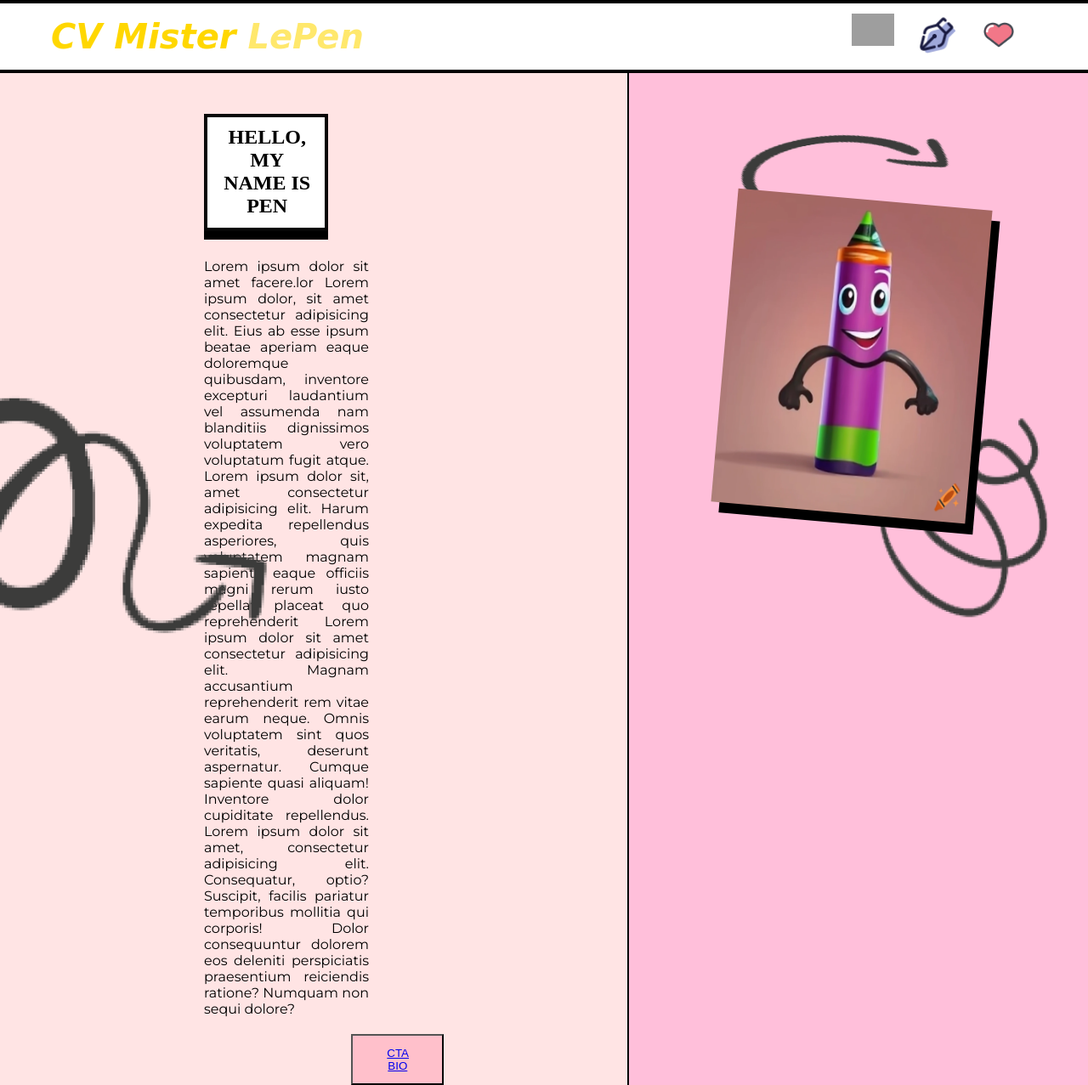
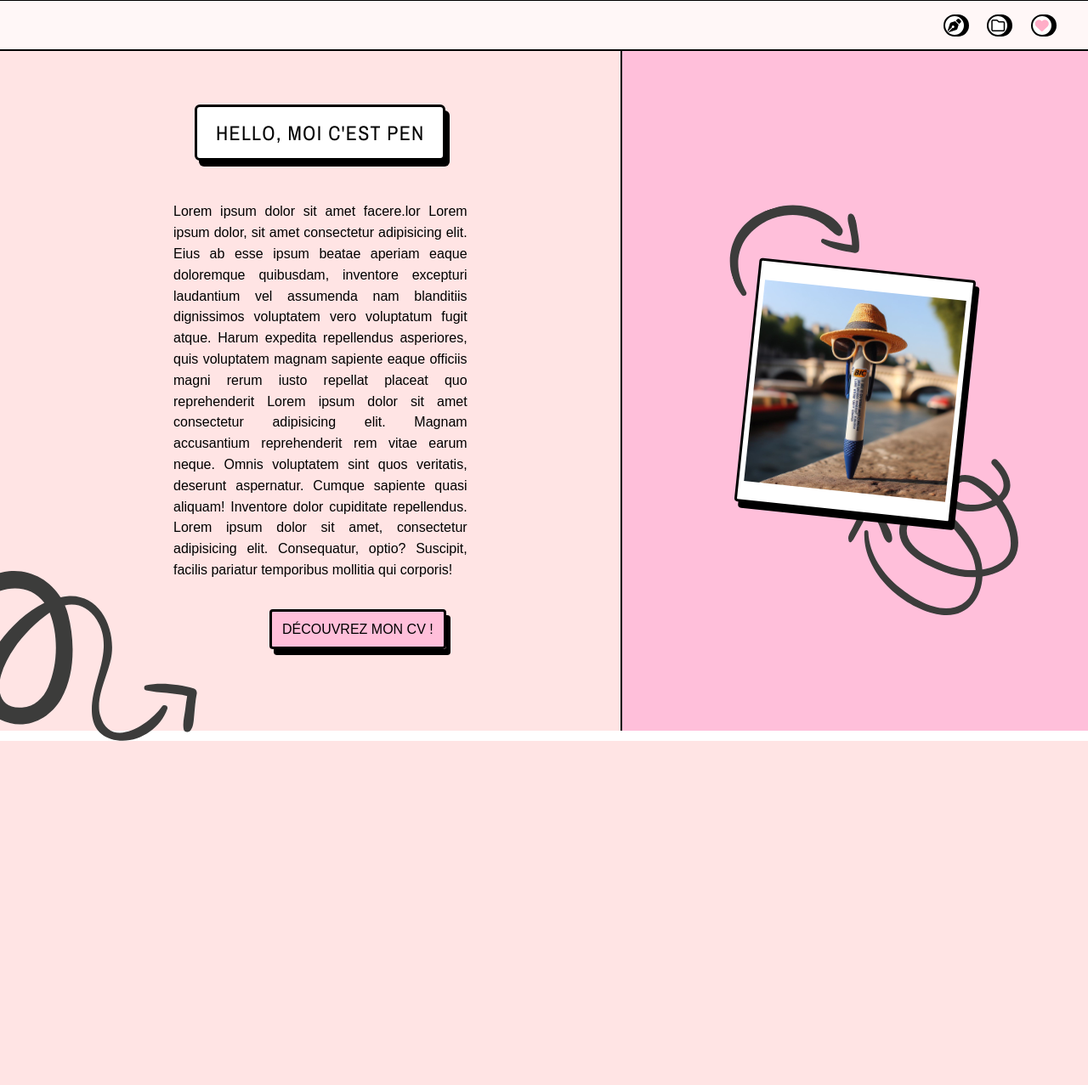
Before and after one commit to nasbous/a-pen-life, a PHP site: page /landing-page.html in a window 1280 px wide. Shown: the whole page at 85% size. After the commit the page ends 872 px from the top, so only its background shows below. Run offline with PHP 8.4, Linux system fonts and the light colour scheme; some libraries are stand-ins or nearby versions; grey boxes are pictures that could not be loaded.

Commit message:
Landing page + Expériences page + images => ignorer version mobile

```diff
--- a/landing-page.html
+++ b/landing-page.html
@@ -1,66 +1,50 @@
 <!DOCTYPE html>
-<html lang="en">
+<html lang="fr">
 
 <head>
   <meta charset="UTF-8">
   <meta name="viewport" content="width=device-width, initial-scale=1.0">
-  <title>Document</title>
-  <link rel="stylesheet" href="style.css">
-  <link rel="stylesheet" href="https://fonts.googleapis.com/css?family=Roboto:400,700&display=swap">
-  <link rel="stylesheet" href="https://fonts.googleapis.com/css?family=Lato:400,700&display=swap">
-  <link rel="stylesheet" href="https://fonts.googleapis.com/css?family=Montserrat:400,700&display=swap">
+  <title>A Pen's Life - Landing Page</title>
 
+  <link rel="stylesheet" href="landing-xp-style.css">
+  <link rel="stylesheet" href="mobile-version.css" media="screen and (max-width: 500px)">
 
+  <script src="script.js" defer></script>
+  <script src="https://kit.fontawesome.com/f61418b52c.js" crossorigin="anonymous"></script>
+  <link rel="preconnect" href="https://fonts.googleapis.com">
+  <link rel="preconnect" href="https://fonts.gstatic.com" crossorigin>
+  <link href="https://fonts.googleapis.com/css2?family=Archivo+Narrow:ital,wght@0,400..700;1,400..700&display=swap"
+    rel="stylesheet">
 </head>
 
 <body>
+  <nav id="langing-page-nav">
+    <i class="fa-solid fa-pen-nib navbar-icon"></i>
+    <i class="fa-regular fa-folder navbar-icon"></i>
+    <i class="fa-solid fa-heart navbar-icon"></i>
+  </nav>
 
-  <header class="monHeader">
-    <nav class="maPremiereNav">
-      <h1 class="monPremierTitre"> CV Mister <span class="blink">LePen</span></h1>
-      <ol class="maPremiereListe">
-        <li class="monPremierLi"><img src="mallette.png" alt="" title="voici un lien vers fecebook"
-            style="width: 50px;"></li>
-        <li class="monPremierLi"><img src="icons8-stylo-à-plume-48.png" title="voici un lien vers instagram" alt=""
-            style="width: 50px;"></li>
-        <li class="monPremierLi"><img src="icons8-aimer-64.png" title="voici un lien vers linkedin" alt=""
-            style="width: 50px;"></li>
-      </ol>
-    </nav>
-  </header>
-
-  <main class="grid">
-    <img class="monImageSerpentin" src="ARROW_1.png" alt="">
-    <section class="maPremiereSection">
-      <h1 class="monDeuxiemeTitre">HELLO, MY NAME IS PEN</h1>
-      <div>
-        <p class="monPremierParagraphe">Lorem ipsum dolor sit amet facere.lor Lorem ipsum dolor, sit amet
-        consectetur adipisicing
-        elit. Eius ab <span class="spanUn">esse ipsum beatae aperiam eaque doloremque quibusdam, inventore
-        </span>
-        excepturi laudantium vel assumenda nam blanditiis dignissimos voluptatem vero voluptatum fugit atque.
-        Lorem ipsum dolor sit, amet consectetur adipisicing elit. Harum expedita repellendus asperiores, quis
-        voluptatem magnam sapiente eaque officiis magni rerum iusto <span class="spanDeux">repellat placeat quo
-          reprehenderit Lorem ipsum dolor sit amet consectetur adipisicing elit. Magnam accusantium reprehenderit rem vitae earum neque. Omnis voluptatem sint quos veritatis, deserunt aspernatur. Cumque sapiente quasi aliquam! Inventore dolor cupiditate repellendus. Lorem ipsum dolor sit amet, consectetur adipisicing elit. Consequatur, optio? Suscipit, facilis pariatur temporibus mollitia qui corporis! Dolor consequuntur dolorem eos deleniti perspiciatis praesentium reiciendis ratione? Numquam non sequi dolore?</span>  </p>
+  <main class="main-section-landing">
+    <section class="left-section-landing">
+      <h1 class="landing-page-title">HELLO, MOI C'EST PEN</h1>
+      <p class="presentation-landing">Lorem ipsum dolor sit amet facere.lor Lorem ipsum dolor, sit amet consectetur
+        adipisicing elit. Eius ab <span>esse ipsum beatae aperiam eaque doloremque quibusdam, inventore</span>
+        excepturi laudantium vel assumenda nam blanditiis dignissimos voluptatem vero voluptatum fugit atque. Harum expedita repellendus asperiores, quis
+        voluptatem magnam sapiente eaque officiis magni rerum iusto <span>repellat placeat quo reprehenderit Lorem ipsum
+          dolor sit amet</span> consectetur adipisicing elit. Magnam accusantium reprehenderit rem vitae earum neque.
+        Omnis voluptatem sint quos veritatis, deserunt aspernatur. Cumque sapiente quasi aliquam! Inventore dolor
+        cupiditate repellendus. Lorem ipsum dolor sit amet, consectetur adipisicing elit. Consequatur, optio? Suscipit,
+        facilis pariatur temporibus mollitia qui corporis!</p>
+      <div class="container-cta">
+        <a href="./experiences-page.html" class="cta cta-landing">DÉCOUVREZ MON CV !</a>
       </div>
-
-
-      <div class="contenerPremierButton">
-        <button class="monPremierBouttonCtaBio"> <a href="#">CTA BIO</a></button>
-      </div>
+      <img class="arrow-left-landing" src="./images/arrow-left-landing.svg" alt="">
     </section>
 
-
-
-
-    <section class="maDeuxiemeSection" style="background-color: #FFBFDA;">
-      <img class="monSerpentinPhotoCadreHaut" src="ARROW_3.png" alt="">
-      <div class="contenerPremierCadrePhoto">
-
-      </div>
-      <img class="maPhotoDeCadre" src="330968cec56a4b3083929d179dc442c4.webp" alt="">
-      <img class="monSerpentinPhotoCadreBas" src="ARROW_2.png" alt="">
-      <!-- <button class="monDeuxiemeButtonIci"> <a href="#">ici</a></button> -->
+    <section class="right-section-landing">
+      <img class="arrow-right-1-landing" src="./images/arrow-right-landing-1.svg" alt="">
+      <div class="landing-illustration"></div>
+      <img class="arrow-right-2-landing" src="./images/arrow-right-landing-2.svg" alt="">
     </section>
   </main>
 </body>
--- /dev/null
+++ b/landing-xp-style.css
@@ -0,0 +1,316 @@
+/* VARIABLES */
+
+:root {
+    --font-family: 'Monstserrat', sans-serif;
+    --primary-color-landing: #FFE4E4;
+    --secondary-color-landing: #FFBFDA;
+    --primary-color-xp: #52A5FF;
+    --secondary-color-xp: #c6f7ec;
+    --third-color-xp: #FFBFDA;
+    --light: rgb(249, 247, 247);
+    --dark: black;
+
+    --spacing: 1.5vh;
+    --border-radius: 0.25em;
+    --box-shadow: black 5px 7px 0px;
+    --border: 3.1px solid black;
+
+    /* EXPERIENCE CARDS ANIMATION */
+    --li-scale: 1.1;
+    --li-scale-adj: 0.2;
+    --li-padding: 0.25em;
+}
+
+* {
+    margin: 0;
+    padding: 0;
+    box-sizing: border-box;
+}
+
+body {
+    font-family: var(--font-family);
+}
+
+main {
+    min-height: 100vh;
+}
+
+.container-cta {
+    transition: transform 0.25s ease-in;
+    &:hover {
+        transform: translateY(-0.35em);
+    }
+}
+
+.cta {
+    border-radius: var(--border-radius);
+    box-shadow: var(--box-shadow);
+    border: var(--border);
+    text-decoration: none;
+    color: black;
+    padding: var(--spacing);
+}
+
+p {
+    font-size: 1rem;
+    text-align: justify;
+    text-justify: auto;
+    line-height: 1.55;
+}
+
+/* NAVBAR */
+
+nav {
+    background-color: var(--secondary-color-xp);
+    border-top: 1.2px solid black;
+    border-bottom: 2.5px solid black;
+    display: flex;
+    justify-content: flex-end;
+    padding: calc(var(--spacing) * 1.3);
+}
+
+#langing-page-nav {
+    background-color: #FFF7F7;
+}
+
+.navbar-icon {
+    margin-right: 2vw;
+    background-color: white;
+    border-radius: 50em;
+    padding: 3px;
+    border: 2px solid black;
+    box-shadow: black 4px 0px 0px;
+    cursor: pointer;
+    transition: all 0.5s;
+    &:hover {
+        border: 2.4px solid black;
+        box-shadow: black 6px 0px 0px;
+    }
+}
+
+.fa-heart {
+    color: #FFADC7;
+}
+
+/* LANDING PAGE */
+
+.main-section-landing {
+    display: flex;
+}
+
+.left-section-landing {
+    background-color: var(--primary-color-landing);
+    display: flex;
+    flex-direction: column;
+    justify-content: center;
+    align-items: center;
+    gap: calc(var(--spacing) * 4);
+    padding: var(--spacing) calc(var(--spacing) * 15) calc(var(--spacing) * 5) calc(var(--spacing) * 17);
+}
+
+.landing-page-title {
+    background-color: white;
+    border: var(--border);
+    border-radius: var(--border-radius);
+    box-shadow: var(--box-shadow);
+    padding: 0.6em 0.9em;
+    font-family: 'Archivo Narrow';
+    font-weight: 300;
+    letter-spacing: 0.08rem;
+}
+
+.cta.cta-landing {
+    background-color: var(--secondary-color-landing);
+    margin-left: 11vh;
+}
+
+.arrow-left-landing {
+    max-height: 25vh;
+    z-index: 1;
+    position: absolute;
+    left: -6vw;
+    bottom: -9vh;
+}
+
+.right-section-landing {
+    background-color: var(--secondary-color-landing);
+    min-width: 43vw;
+    display: flex;
+    justify-content: center;
+    align-items: center;
+    border-left: 2px solid black;
+}
+
+.arrow-right-1-landing {
+    z-index: 1;
+    max-height: 11vh;
+    rotate: -18deg;
+    position: absolute;
+    right: 21vw;
+    top: 30vh;
+}
+
+.arrow-right-2-landing {
+    z-index: 1;
+    max-height: 25vh;
+    rotate: -90deg;
+    position: absolute;
+    right: 7vw;
+    bottom: 8.5vh;
+}
+
+.landing-illustration {
+    background-image: url('./images/photo-landing.jpg');
+    border: var(--border);
+    border-radius: var(--border-radius);
+    box-shadow: var(--box-shadow);
+    min-width: 16em;
+    min-height: 18em;
+    background-size: 95%;
+    background-position: center;
+    background-color: white;
+    background-repeat: no-repeat;
+    rotate: 6deg;
+    z-index: 2;
+}
+
+/* EXPERIENCES PAGE */
+
+.main-section-xp {
+    display: flex;
+}
+
+.left-section-xp {
+    min-width: 30vw;
+}
+
+.left-section-xp ul {
+    min-height: 90%;
+    list-style: none;
+    text-transform: uppercase;
+    font-size: 1.15rem;
+    display: flex;
+    flex-direction: column;
+    justify-content: space-evenly;
+}
+
+.container-xp {
+    background-color: var(--secondary-color-xp);
+    min-width: 90%;
+}
+
+.left-section-xp ul li {
+    border: var(--border);
+    border-radius: var(--border-radius);
+    box-shadow: var(--box-shadow);
+
+    transition: all cubic-bezier(0.4, 0.8, 0.71, 1.03) 0.4s;
+    padding-block: var(--li-padding);
+    margin-inline: auto;
+
+    span {
+        display: block;
+        text-align: center;
+        padding: 1.4em 0.8em;
+    }
+}
+
+.left-section-xp ul li:hover {
+    padding: calc(var(--li-padding) * 1.7);
+    scale: var(--li-scale);
+    z-index: 2;
+    cursor: pointer;
+}
+
+/* Element after and element before the one hovered */
+li:has(+ li:hover),
+li:hover+li {
+    --li-padding: 0.15em;
+    scale: calc(var(--li-scale) - var(--li-scale-adj));
+    opacity: 0.85;
+}
+
+/* When a list item is being hovered, select list items not hovered, or before/after hover */
+ul:has(> :hover) li:not(:hover, :has(+ :hover), li:hover + *) {
+    --li-padding: 0;
+    scale: calc(1 - var(--li-scale-adj));
+    opacity: 0.75;
+}
+
+.right-section-xp {
+    background-color: var(--primary-color-xp);
+    display: flex;
+    padding: var(--spacing) calc(var(--spacing) * 10);
+    border-left: 2px solid black;
+    position: relative;
+}
+
+.container-description {
+    padding-right: calc(var(--spacing) * 8);
+    display: flex;
+    flex-direction: column;
+    justify-content: center;
+}
+
+#xp-1, #xp-2, #xp-3, #xp-4, #xp-5 {
+    display: none;
+}
+
+.container-cta-xp {
+    rotate: -4deg;
+}
+
+.cta.cta-xp {
+    background-color: var(--third-color-xp);
+    rotate: 30deg;
+}
+
+.container-illustration {
+    min-height: 100%;
+    display: flex;
+    flex-direction: column;
+    gap: calc(var(--spacing) * 4);
+    z-index: 2;
+}
+
+.xp-illustration {
+    border: calc(var(--border) / 1.5);
+    border-radius: var(--border-radius);
+    box-shadow: var(--box-shadow);
+    min-width: 9em;
+    min-height: 9em;
+    background-position: center;
+    background-color: black;
+    background-repeat: no-repeat;
+}
+
+#illustration-1 {
+    background-image: url('./images/image5.jpg');
+    background-size: 95%;
+}
+
+#illustration-2 {
+    background-image: url('./images/image0.jpg');
+    background-size: 95%;
+    --box-shadow: #F27BBD 9px 9px 0px;
+    rotate: 4deg;
+}
+
+#illustration-3 {
+    background-image: url('./images/image1.jpg');
+    background-size: 95%;
+}
+
+#illustration-4 {
+    background-image: url('./images/image2.jpg');
+    background-size: 95%;
+}
+
+.swirly-arrow {
+    rotate: 90deg;
+    max-height: 25vh;
+    z-index: 1;
+    position: absolute;
+    right: 1.1vw;
+    bottom: 32vh;
+}
--- a/mobile-version.css
+++ b/mobile-version.css
@@ -86,10 +86,6 @@ li.container-xp {
     margin-bottom: calc(var(--spacing) * 1.5);
 }
 
-.container-cta {
-    display: none;
-}
-
 .swirly-arrow {
     rotate: 180deg;
     max-height: 18vh;
```
Also changed, not shown: experiences-page.html (+6 -8 lines), images/arrow-left-landing.svg (added), images/arrow-right-landing-1.svg (added), images/arrow-right-landing-2.svg (added), images/photo-landing.jpg (added).
